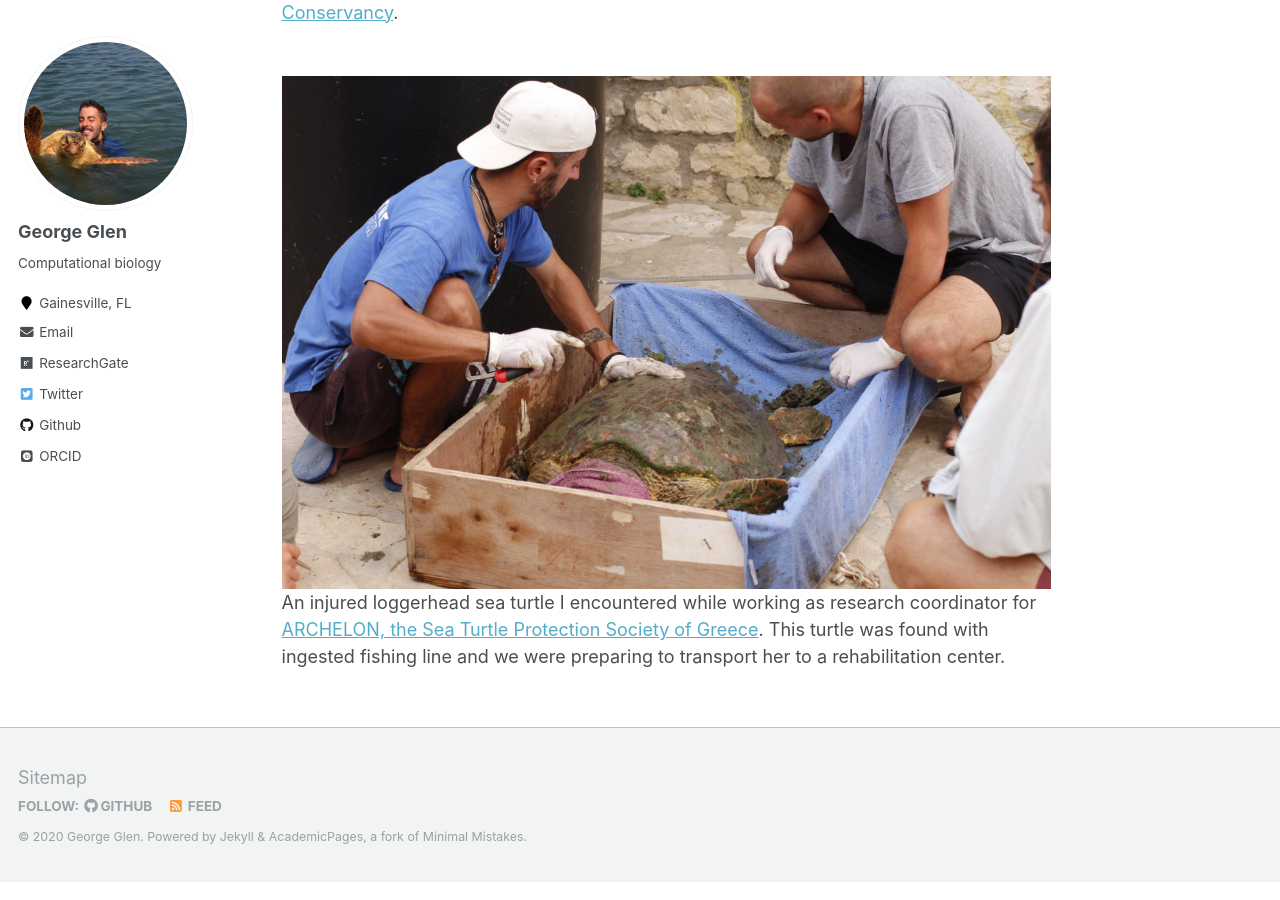
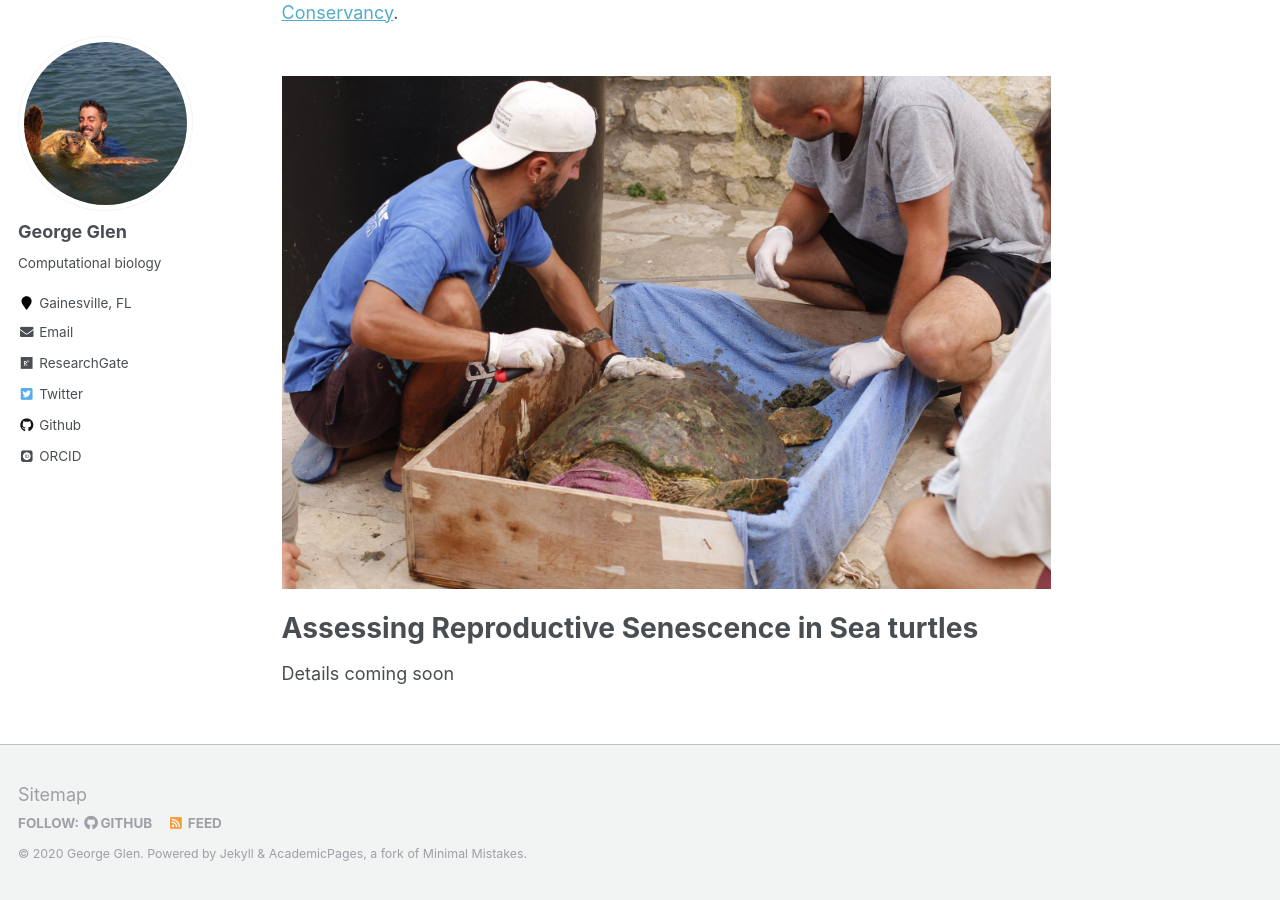
Before and after one commit to constantin-george/constantin-george.github.io, a Jekyll site: the page built from _pages/about.md, in a window 1280 px wide and 900 px high, scrolled down 1246 px. Built offline with Jekyll 4.4.1, drawn with Linux system fonts in a browser that asks for light colours; some web fonts are replaced.

Commit message:
Update about.md

```diff
--- a/_pages/about.md
+++ b/_pages/about.md
@@ -18,5 +18,8 @@ I currently research life-history theory and reproductive senescence in sea turt
 I have worked in various roles on multiple projects, both governmental and non-governmental, around the world. These include [ARCHELON, the Sea Turtle Protection Society of Greece](https://www.archelon.gr/index_eng.php), [Reef HQ, The Great Barrier Reef Aquarium](https://www.reefhq.com.au), and the [Sea Turtle Conservancy](https://conserveturtles.org).
 
 <br/><img src='/images/sea_turtle_greece1.png'>
-<br clear="left"/>
-An injured loggerhead sea turtle I encountered while working as research coordinator for [ARCHELON, the Sea Turtle Protection Society of Greece](https://www.archelon.gr/index_eng.php). This turtle was found with ingested fishing line and we were preparing to transport her to a rehabilitation center.
+
+Assessing Reproductive Senescence in Sea turtles
+==============================
+
+Details coming soon
```
